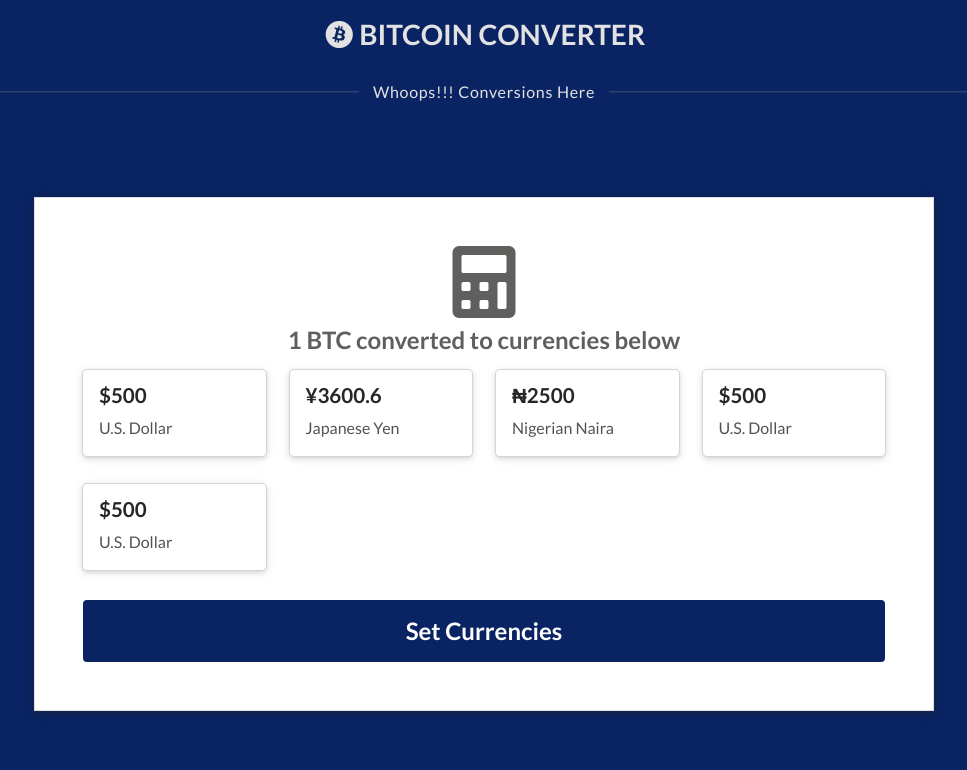
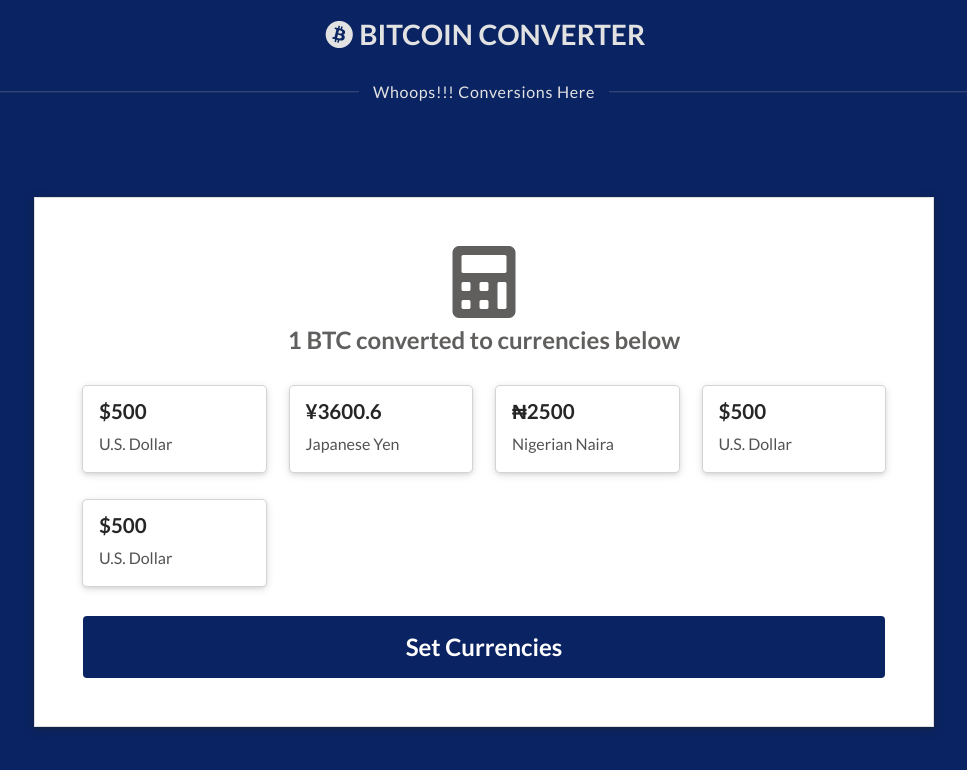
Before and after one commit to ekundayo-ab/bitcoin-converter, a React (Create React App) app: page /results in a window 1280 px wide. Shown: the top 770 px of the page, without its empty margins (156-1123 px from the left). Built offline with nearby package versions, Linux system fonts and the light colour scheme.

Commit message:
Add spacing between views header and content

```diff
--- a/src/components/views/BasicInfoView.jsx
+++ b/src/components/views/BasicInfoView.jsx
@@ -32,6 +32,8 @@ const BasicInfo = ({ history }) => {
     <StyledBasicInfo className="ui raised very padded text container segment">
       <SegmentHeader icon="user" title="What is your name?" />
 
+      <div className="ui hidden divider"></div>
+
       <form onSubmit={handleSubmit} className="ui massive form">
         <div className={`ui field fluid input ${nameError && 'error'}`}>
           <input
--- a/src/components/views/CurrencyView.jsx
+++ b/src/components/views/CurrencyView.jsx
@@ -42,6 +42,8 @@ const Currency = ({ history }) => {
         title={`Hello, ${rbc && rbc.name ? rbc.name + '!' : ''} select any currency(ies)
         to convert from today's Bitcoin value.`}
       />
+
+      <div className="ui hidden divider"></div>
 
       <form onSubmit={handleSubmit} className="ui massive form">
         <div className="currencies">
--- a/src/components/views/ResultsView.jsx
+++ b/src/components/views/ResultsView.jsx
@@ -12,6 +12,8 @@ const Results = () => {
         icon="calculator"
         title="1 BTC converted to currencies below"
       />
+
+      <div className="ui hidden divider"></div>
 
       <div className="ui four stackable cards">
         <div className="ui card raised">
```
